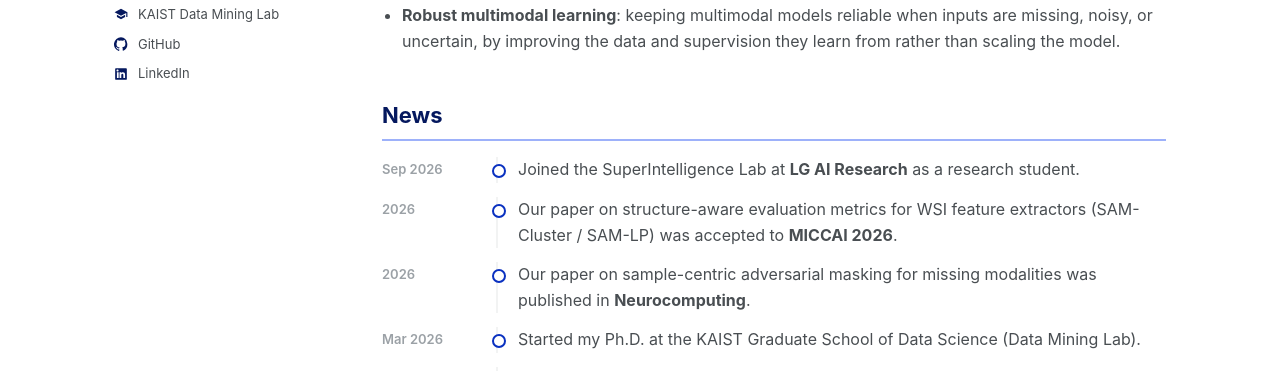
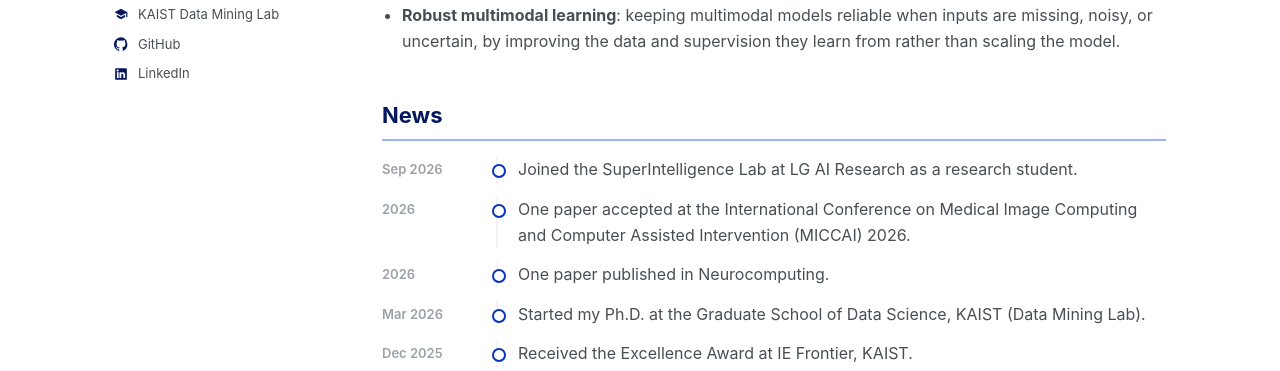
Before and after one commit to cjsong45/cjsong45.github.io, a plain HTML site: page index.html in a window 1280 px wide. Shown: the part 387-758 px from the top of the page. Drawn offline with Linux system fonts and the light colour scheme.

Commit message:
Rewrite news items in concise format
Co-Authored-By: Claude Opus 5.5 <noreply@anthropic.com>
Claude-Session: https://claude.ai/code/session_017PnCV28mzb13SAU5pcCDHQ

```diff
--- a/index.html
+++ b/index.html
@@ -155,13 +155,13 @@
     <section id="news">
       <h1>News</h1>
       <ul class="news">
-        <li><span class="date">Sep 2026</span><div class="item">Joined the SuperIntelligence Lab at <b>LG AI Research</b> as a research student.</div></li>
-        <li><span class="date">2026</span><div class="item">Our paper on structure-aware evaluation metrics for WSI feature extractors (SAM-Cluster / SAM-LP) was accepted to <b>MICCAI 2026</b>.</div></li>
-        <li><span class="date">2026</span><div class="item">Our paper on sample-centric adversarial masking for missing modalities was published in <b>Neurocomputing</b>.</div></li>
-        <li><span class="date">Mar 2026</span><div class="item">Started my Ph.D. at the KAIST Graduate School of Data Science (Data Mining Lab).</div></li>
+        <li><span class="date">Sep 2026</span><div class="item">Joined the SuperIntelligence Lab at LG AI Research as a research student.</div></li>
+        <li><span class="date">2026</span><div class="item">One paper accepted at the International Conference on Medical Image Computing and Computer Assisted Intervention (MICCAI) 2026.</div></li>
+        <li><span class="date">2026</span><div class="item">One paper published in Neurocomputing.</div></li>
+        <li><span class="date">Mar 2026</span><div class="item">Started my Ph.D. at the Graduate School of Data Science, KAIST (Data Mining Lab).</div></li>
         <li><span class="date">Dec 2025</span><div class="item">Received the Excellence Award at IE Frontier, KAIST.</div></li>
-        <li><span class="date">2025</span><div class="item">Our 15-minute city evaluation framework was presented as an <b>oral</b> at <b>ACM SIGSPATIAL 2025</b>.</div></li>
-        <li><span class="date">Jul 2025</span><div class="item">Received the Best Presentation Award at the Korea Computer Congress (KCC 2025).</div></li>
+        <li><span class="date">2025</span><div class="item">One paper accepted as an oral presentation at the ACM SIGSPATIAL International Conference on Advances in Geographic Information Systems (SIGSPATIAL) 2025.</div></li>
+        <li><span class="date">Jul 2025</span><div class="item">Received the Best Presentation Award at the Korea Computer Congress (KCC) 2025.</div></li>
       </ul>
     </section>
 
```
